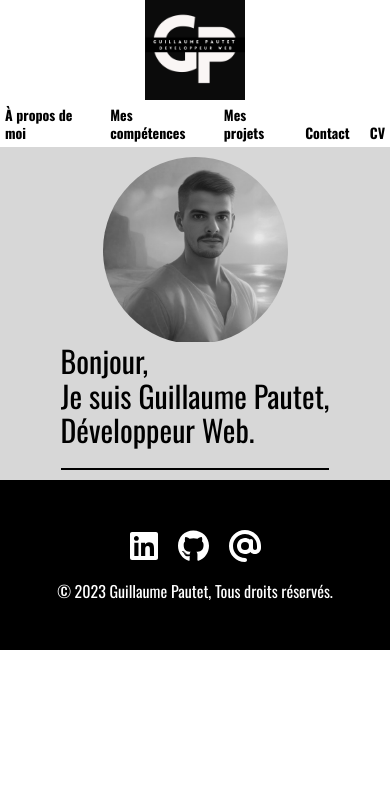
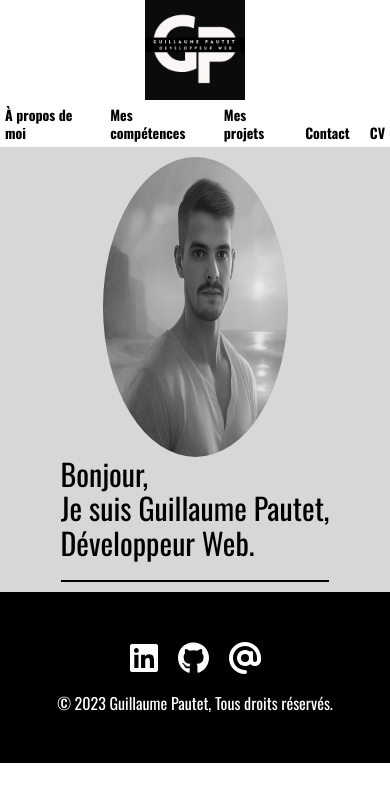
Before and after one commit to Poussin-5/OCProjet8, a React (Create React App) app: page / in a window 390 px wide. Shown: the top 802 px of the page. Built offline with nearby package versions, Linux system fonts and the light colour scheme.

Commit message:
modification responsive portrait

```diff
--- a/src/components/portrait/portrait.scss
+++ b/src/components/portrait/portrait.scss
@@ -1,9 +1,15 @@
 .img-portrait {
   width: 50%;
-  height: 100%;
+  height: 80%;
   overflow: hidden;
   border-radius: 50%;
   img {
     height: 100%;
   }
 }
+
+@media (max-width: 768px) {
+  .img-portrait {
+    height: 300px;
+  }
+}
```
